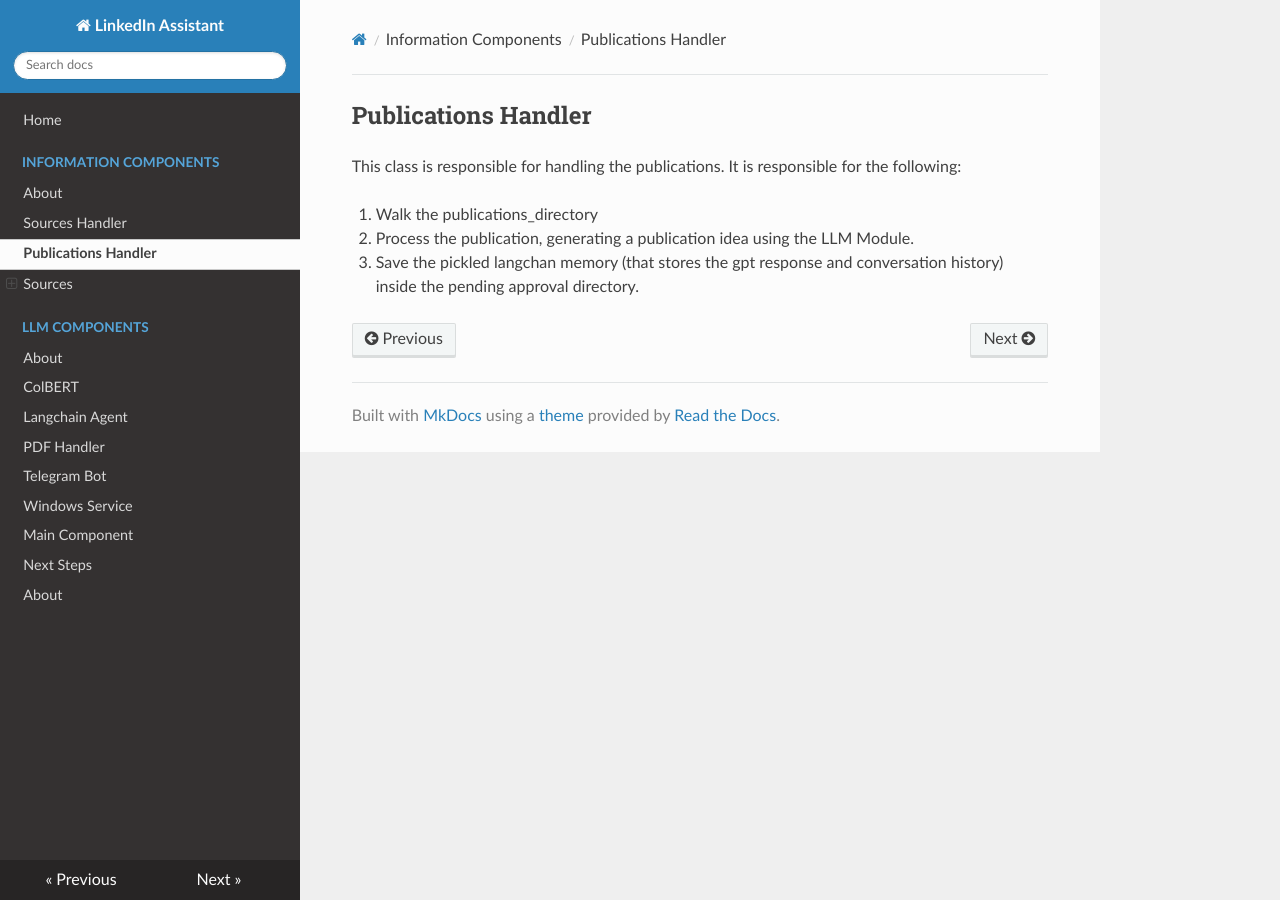
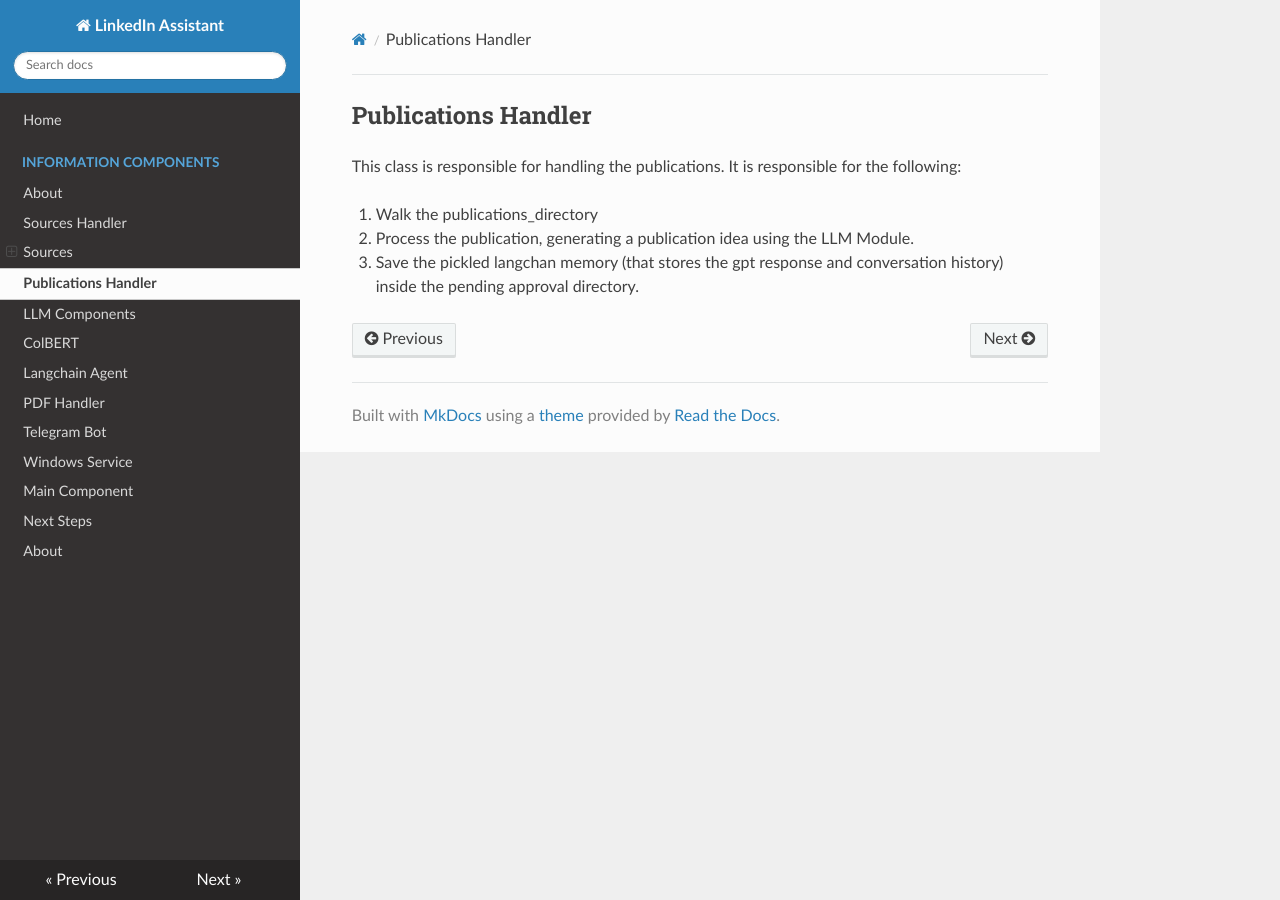
Before and after one commit to dan415/linkedinassistant, an MkDocs documentation site: the page built from docs/information/publications_handler/rationale.md, in a window 1280 px wide. Built offline with MkDocs 1.6.1, drawn with Linux system fonts in a browser that asks for light colours; nearby versions of some CDN libraries; some of the changed lines change nothing that is shown.

Commit message:
change: formatting error readthedocs

```diff
--- a/mkdocs.yml
+++ b/mkdocs.yml
@@ -9,17 +9,16 @@ nav:
   - Information Components:
       - About: information/rationale.md
       - Sources Handler: information/sources_handler/rationale.md
-      - Publications Handler: information/publications_handler/rationale.md
       - Sources:
         - Arxiv: information/sources/arxiv/rationale.md
         - Manual PDF Input: information/sources/manual_pdfs/rationale.md
         - Rapid:
           - Google News: information/sources/rapid/google_news/rationale.md
           - Medium: information/sources/rapid/medium/rationale.md
-  - LLM Components:
-    - About: llm/rationale.md
-    - ColBERT: llm/colbert/rationale.md
-    - Langchain Agent: llm/langchain_agent/rationale.md
+  - Publications Handler: information/publications_handler/rationale.md
+  - LLM Components: llm/rationale.md
+  - ColBERT: llm/colbert/rationale.md
+  - Langchain Agent: llm/langchain_agent/rationale.md
   - PDF Handler: pdf/rationale.md
   - Telegram Bot: telegram/rationale.md
   - Windows Service: windows/rationale.md
```
